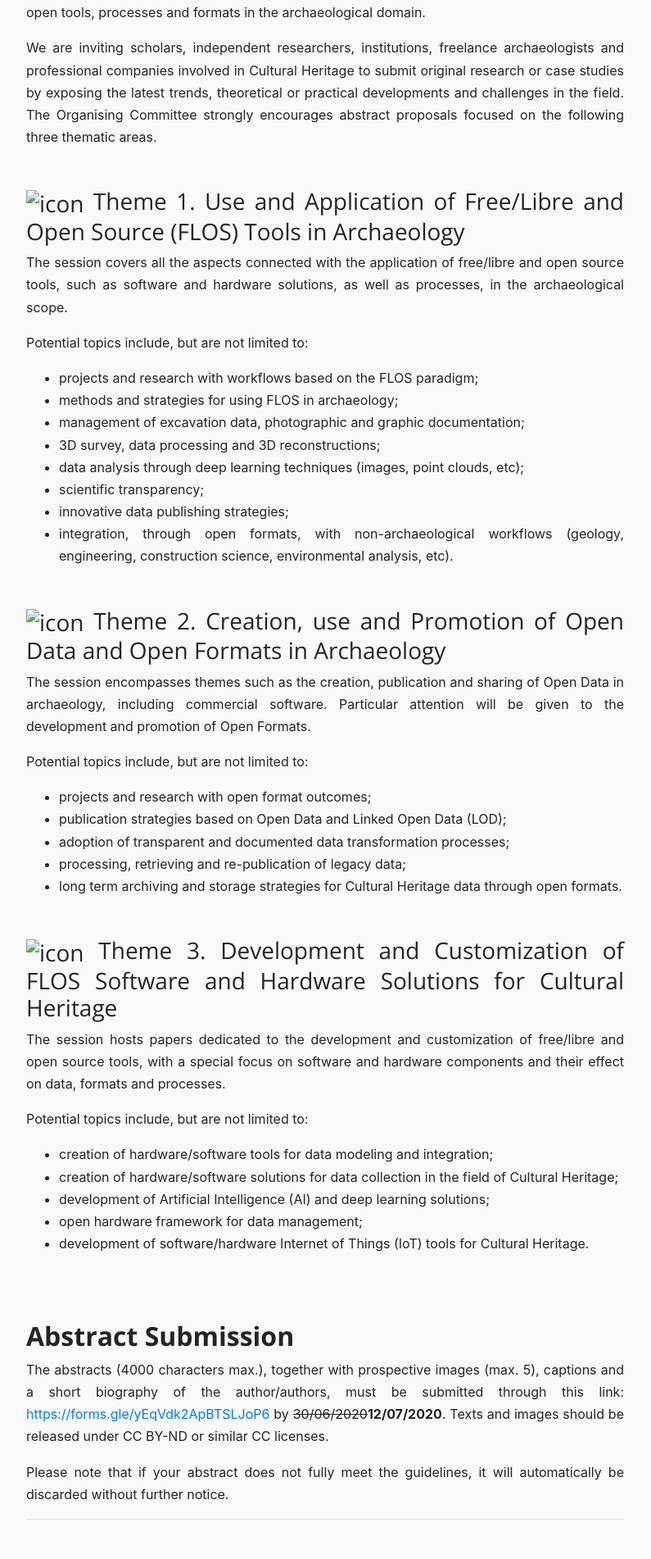
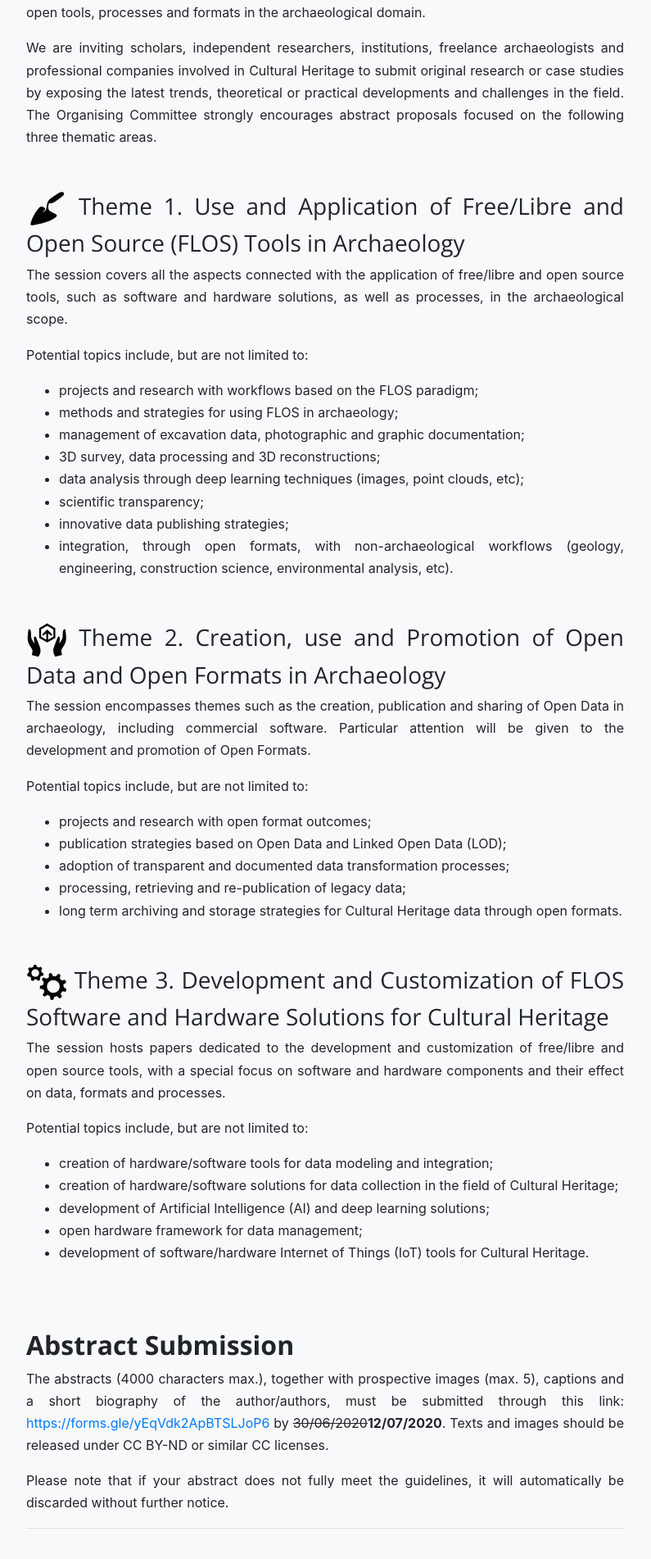
Before and after one commit to archeofoss/archeofoss, a Jekyll site: the page built from 2020/call-for-papers.md, in a window 1280 px wide. Shown: the part 1784-3686 px from the top of the page at 82% size, without its empty margins (243-1038 px from the left). Built offline with Jekyll 4.4.1, drawn with Linux system fonts in a browser that asks for light colours; nearby versions of some CDN libraries.

Commit message:
fixed path to images

```diff
--- a/2020/call-for-papers.md
+++ b/2020/call-for-papers.md
@@ -54,7 +54,7 @@ The Conference will address a range of important topics and themes relating to d
 We are inviting scholars, independent researchers, institutions, freelance archaeologists and professional companies involved in Cultural Heritage to submit original research or case studies by exposing the latest trends, theoretical or practical developments and challenges in the field. The Organising Committee strongly encourages abstract proposals focused on the following three thematic areas.
 
 
-### ![icon](./images/icons/trowel.svg "Trowel") Theme 1. Use and Application of Free/Libre and Open Source (FLOS) Tools in Archaeology
+### ![icon](../images/2020/icons/trowel.svg "Trowel") Theme 1. Use and Application of Free/Libre and Open Source (FLOS) Tools in Archaeology
 
 The session covers all the aspects connected with the application of free/libre and open source tools, such as software and hardware solutions, as well as processes, in the archaeological scope.
 
@@ -69,7 +69,7 @@ Potential topics include, but are not limited to:
 - integration, through open formats, with non-archaeological workflows (geology, engineering, construction science, environmental analysis, etc).
 
 
-### ![icon](./images/icons/share.svg "Share") Theme 2. Creation, use and Promotion of Open Data and Open Formats in Archaeology
+### ![icon](../images/2020/icons/share.svg "Share") Theme 2. Creation, use and Promotion of Open Data and Open Formats in Archaeology
 
 The session encompasses themes such as the creation, publication and sharing of Open Data in archaeology, including commercial software. Particular attention will be given to the development and promotion of Open Formats.
 
@@ -80,7 +80,7 @@ Potential topics include, but are not limited to:
 - processing, retrieving and re-publication of legacy data;
 - long term archiving and storage strategies for Cultural Heritage data through open formats.
 
-### ![icon](./images/icons/gears.svg "Gears") Theme 3. Development and Customization of FLOS Software and Hardware Solutions for Cultural Heritage
+### ![icon](../images/2020/icons/gears.svg "Gears") Theme 3. Development and Customization of FLOS Software and Hardware Solutions for Cultural Heritage
 
 The session hosts papers dedicated to the development and customization of free/libre and open source tools, with a special focus on software and hardware components and their effect on data, formats and processes.
 
```
